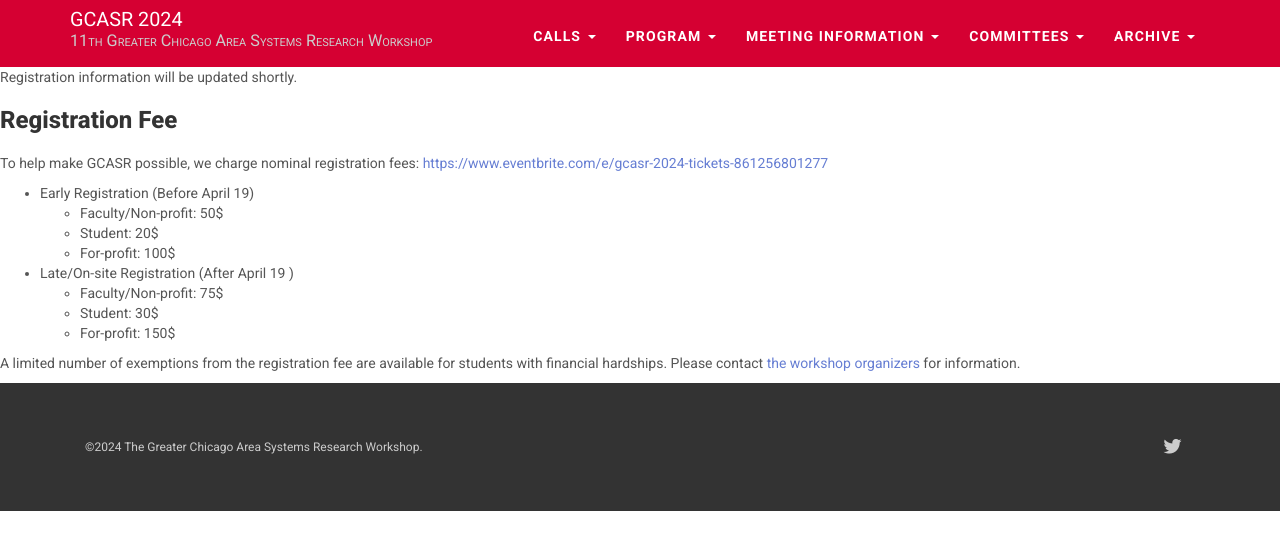
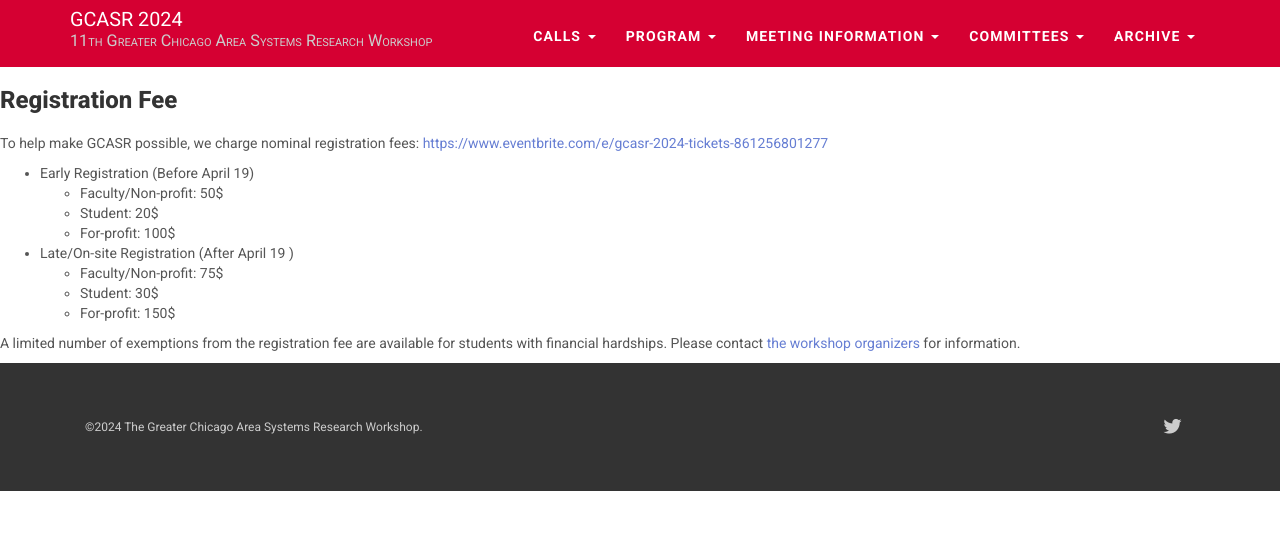
Before and after one commit to gcasr/2025, a Jekyll site: the page built from pages/registration.md, in a window 1280 px wide. Shown: the top 550 px of the page. Built offline with Jekyll 4.4.1, drawn with Linux system fonts in a browser that asks for light colours; nearby versions of some CDN libraries; our own code applies the rules of GitHub Pages for plain Markdown files; library files that are not in the unit come from our copies.

Commit message:
Update registration.md

```diff
--- a/pages/registration.md
+++ b/pages/registration.md
@@ -1,4 +1,3 @@
-Registration information will be updated shortly.
 
 ### Registration Fee
 
```
